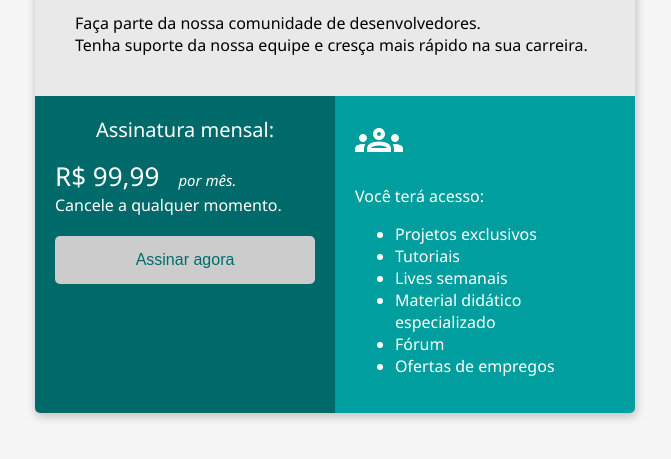
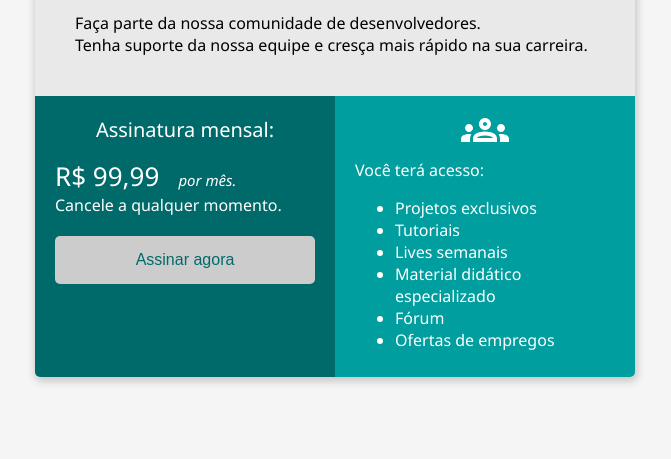
Before and after one commit to rcsilva96/bootcamp-devjr-modulo2, a plain HTML site: page index.html in a window 1280 px wide. Shown: the part 141-600 px from the top of the page, without its empty margins (305-976 px from the left). Drawn offline with Linux system fonts and the light colour scheme.

```diff
--- a/assets/css/styles.css
+++ b/assets/css/styles.css
@@ -60,7 +60,7 @@
 
     background-color: #009E9E;
     width: 50%;
-    padding: 20px;
+    padding: 10px 20px;
     color: #FFFFFF;
 
 }
@@ -84,9 +84,12 @@
     font-size: 15px;
     font-style: italic;
     margin-left: 15px;
+    margin-bottom: 20px;
+
 }
 
 .button{
+
     margin-top: 20px;
 
     width: 100%;
@@ -109,6 +112,12 @@
 
 }
 
+.img{
+
+    text-align: center;
+
+}
+
 
 /* Cores usadas
 
--- a/index.html
+++ b/index.html
@@ -59,17 +59,28 @@
 
             <div class="col-2">
 
-                <img src="./assets/img/groups_white_48dp.svg">
+                <div class="img">
 
-                <p>Você terá acesso: </p>
+                    <!-- <img src="./assets/img/groups_white_48dp.svg"> -->
+                    <object data="./assets/img/groups_white_48dp.svg" type="image/svg+xml"></object>
+
+                </div>
+
+                <div>
+
+                    Você terá acesso:
+
+                </div>
 
                 <ul>
+
                     <li>Projetos exclusivos</li>
                     <li>Tutoriais</li>
                     <li>Lives semanais</li>
                     <li>Material didático especializado</li>
                     <li>Fórum</li>
                     <li>Ofertas de empregos</li>
+
                 </ul>
 
             </div>
```
